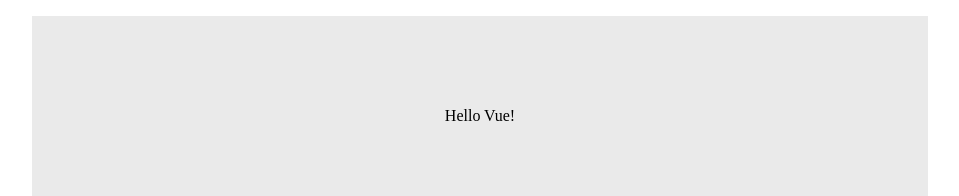
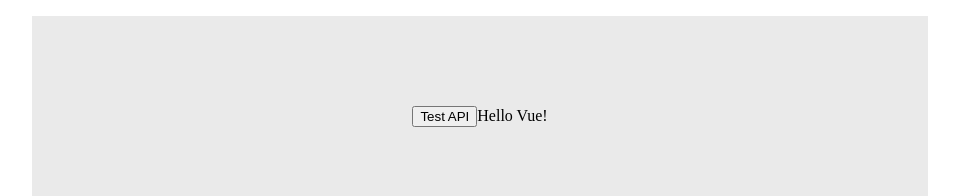
Before and after one commit to arswaw/fab, a plain HTML site: page index.html in a window 1280 px wide. Shown: the top 196 px of the page, without its empty margins (160-1119 px from the left). Drawn offline with Linux system fonts and the light colour scheme.

Commit message:
Added test API button

```diff
--- a/index.html
+++ b/index.html
@@ -16,6 +16,7 @@
 
     <div class="grid" id="app">
         <header>
+            <button v-on:click="test">Test API</button>
             {{message}}
         </header>
 
```
